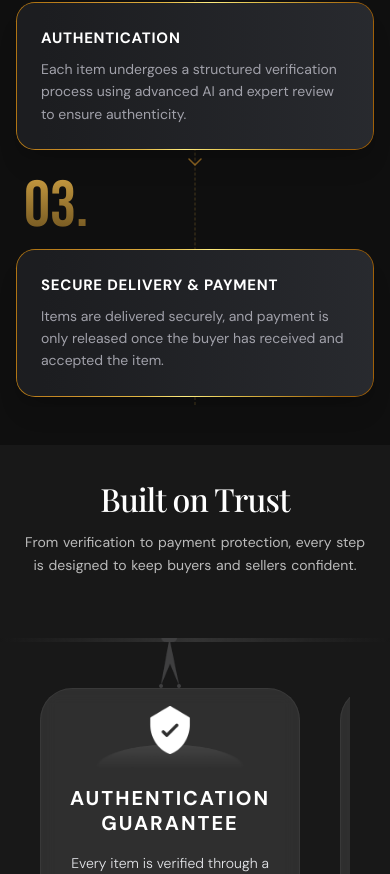
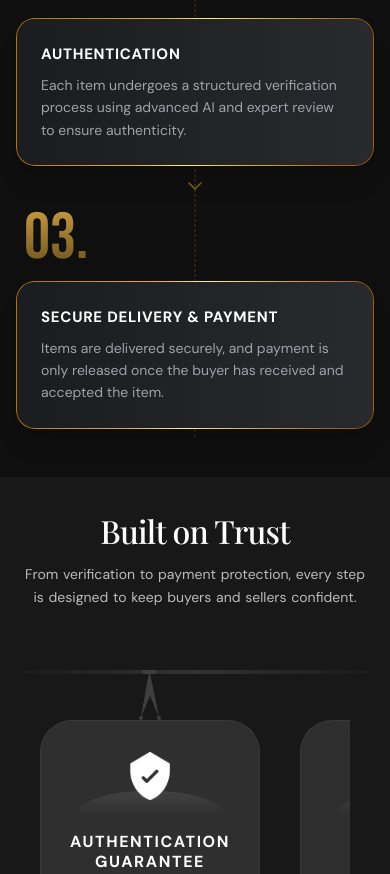
Before and after one commit to pronoy656/Closete-Website, a Next.js app: page / in a window 390 px wide. Shown: the part 2371-3245 px from the top of the page. Built offline with nearby package versions, Linux system fonts and the light colour scheme; a web font is replaced by a local one.

Commit message:
feat: implement legal pages and add reusable trust and how-it-works sections

```diff
--- a/src/app/delivery/page.tsx
+++ b/src/app/delivery/page.tsx
@@ -150,7 +150,7 @@ export default function DeliveryPage() {
       <main className="flex-grow bg-[#111] min-h-[100dvh] pb-24 text-white">
 
         {/* Hero Section */}
-        <div className="relative w-full overflow-hidden flex flex-col items-center justify-center pt-32 pb-8" style={{ minHeight: "350px" }}>
+        <div className="relative w-full overflow-hidden flex flex-col items-center justify-center pt-24 md:pt-32 pb-8 min-h-[250px] md:min-h-[350px]">
           {/* ── Layer 1: Wide outer glow ─────────────────────── */}
           <div
             className="absolute pointer-events-none"
@@ -248,7 +248,7 @@ export default function DeliveryPage() {
 
           <div className="relative z-20 flex flex-col items-center justify-center text-center px-4 space-y-2">
             <h1 className={`text-4xl md:text-5xl lg:text-6xl ${playfair.className} font-semibold tracking-tight`}>
-              <span className="text-gradient-gold block mb-2 text-3xl md:text-5xl lg:text-5xl tracking-normal">Closeté</span>
+              <span className="text-gradient-gold block mb-2 text-5xl md:text-6xl lg:text-6xl tracking-normal">Closeté</span>
               <span className="text-white">Authenticity & Delivery Policy</span>
             </h1>
           </div>
--- a/src/app/privacy/page.tsx
+++ b/src/app/privacy/page.tsx
@@ -228,7 +228,7 @@ export default function PrivacyPage() {
       <main className="flex-grow bg-[#111] min-h-[100dvh] pb-24 text-white">
 
         {/* Hero Section */}
-        <div className="relative w-full overflow-hidden flex flex-col items-center justify-center pt-32 pb-8" style={{ minHeight: "350px" }}>
+        <div className="relative w-full overflow-hidden flex flex-col items-center justify-center pt-24 md:pt-32 pb-8 min-h-[250px] md:min-h-[350px]">
           {/* ── Layer 1: Wide outer glow ─────────────────────── */}
           <div
             className="absolute pointer-events-none"
@@ -326,7 +326,7 @@ export default function PrivacyPage() {
 
           <div className="relative z-20 flex flex-col items-center justify-center text-center px-4 space-y-2">
             <h1 className={`text-4xl md:text-5xl lg:text-6xl ${playfair.className} font-semibold tracking-tight`}>
-              <span className="text-gradient-gold block mb-2 text-3xl md:text-5xl lg:text-5xl tracking-normal">Closeté</span>
+              <span className="text-gradient-gold block mb-2 text-5xl md:text-6xl lg:text-6xl tracking-normal">Closeté</span>
               <span className="text-white">Privacy Policy</span>
             </h1>
             <p className={`text-gray-400 mt-6 text-sm md:text-base ${dmSans.className}`}>
--- a/src/app/terms/page.tsx
+++ b/src/app/terms/page.tsx
@@ -251,7 +251,7 @@ export default function TermsPage() {
       <main className="flex-grow bg-transparent min-h-[100dvh] pb-24 text-white">
 
         {/* Hero Section */}
-        <div className="relative w-full overflow-hidden flex flex-col items-center justify-center pt-32 pb-8" style={{ minHeight: "350px" }}>
+        <div className="relative w-full overflow-hidden flex flex-col items-center justify-center pt-24 md:pt-32 pb-8 min-h-[250px] md:min-h-[350px]">
           {/* ── Layer 1: Wide outer glow ─────────────────────── */}
           <div
             className="absolute pointer-events-none"
@@ -349,7 +349,7 @@ export default function TermsPage() {
 
           <div className="relative z-20 flex flex-col items-center justify-center text-center px-4 space-y-2">
             <h1 className={`text-4xl md:text-5xl lg:text-6xl ${playfair.className} font-semibold tracking-tight`}>
-              <span className="text-gradient-gold block mb-2 text-3xl md:text-5xl lg:text-5xl tracking-normal">Closeté</span>
+              <span className="text-gradient-gold block mb-2 text-5xl md:text-6xl lg:text-6xl tracking-normal">Closeté</span>
               <span className="text-white">Terms & Conditions</span>
             </h1>
             <p className={`text-gray-400 mt-6 text-sm md:text-base ${dmSans.className}`}>
--- a/src/components/sections/HowItWorksSection.tsx
+++ b/src/components/sections/HowItWorksSection.tsx
@@ -316,10 +316,12 @@ export function HowItWorksSection() {
                   className={`w-full relative flex flex-col ${i === steps.length - 1 ? 'mb-12' : 'mb-0'} z-10`}
                 >
                   {/* Arrow */}
-                <div className={`w-full flex justify-center ${i === 0 ? 'mb-6' : 'my-[8px]'} z-10`}>
+                  <div className={`relative w-full h-[8px] ${i === 0 ? 'mt-2 mb-4' : 'my-4'} z-10`}>
+                    <div className="absolute left-1/2 top-0 -translate-x-1/2">
                       <svg width="14" height="8" viewBox="0 0 14 8" fill="none">
-                    <path d="M1 1L7 7L13 1" stroke="rgba(201,140,40,0.6)" strokeWidth="1.5" strokeLinecap="round" strokeLinejoin="round"/>
+                        <path d="M1 1L7 7L13 1" stroke="rgba(201,140,40,0.6)" strokeWidth="1.5" strokeLinecap="round" strokeLinejoin="round" />
                       </svg>
+                    </div>
                   </div>
 
                   {/* Number */}
--- a/src/components/sections/TrustSection.tsx
+++ b/src/components/sections/TrustSection.tsx
@@ -69,7 +69,7 @@ const TrustSection = () => {
 
         <div className="flex flex-nowrap overflow-x-auto overflow-y-hidden scrollbar-hide gap-[40px] pb-6 pt-4 w-full md:grid md:grid-cols-2 lg:grid-cols-4 justify-items-center">
           {features.map((item, index) => (
-            <div key={index} className="relative group pt-12 flex-none w-[260px] md:w-[320px] lg:w-[240px] xl:w-[280px] 2xl:w-[300px] mx-auto cursor-pointer">
+            <div key={index} className="relative group pt-12 flex-none w-[220px] md:w-[320px] lg:w-[240px] xl:w-[280px] 2xl:w-[300px] mx-auto cursor-pointer">
 
               {/* Hanging "Hook" Image */}
               <div className="absolute top-[-2px] left-1/2 -translate-x-1/2 w-[60px] h-[50px] z-10 transition-all duration-500">
@@ -90,7 +90,7 @@ const TrustSection = () => {
 
               {/* The Card */}
               <div
-                className="relative h-[250px] md:h-full flex flex-col items-center justify-center text-center p-4 md:p-8 rounded-[2rem] transition-all duration-500 bg-[#FFFFFF1A] border border-white/5 backdrop-blur-sm group-hover:border-transparent overflow-hidden"
+                className="relative h-[290px] md:h-full flex flex-col items-center justify-center text-center px-6 py-8 md:p-8 rounded-[2rem] transition-all duration-500 bg-[#FFFFFF1A] border border-white/5 backdrop-blur-sm group-hover:border-transparent overflow-hidden"
               >
                 {/* Exact Linear Gradient Background on Hover */}
                 <div
@@ -125,7 +125,7 @@ const TrustSection = () => {
                   </div>
                 </div>
 
-                <h3 className="relative z-10 text-[20px] font-bold uppercase tracking-widest mb-4 leading-tight text-white group-hover:text-black transition-colors duration-500">
+                <h3 className="relative z-10 text-[16px] md:text-[20px] font-bold uppercase tracking-widest mb-4 leading-tight text-white group-hover:text-black transition-colors duration-500">
                   {item.title}
                 </h3>
 
```
Lines whose indentation alone changed are shown as unchanged.
